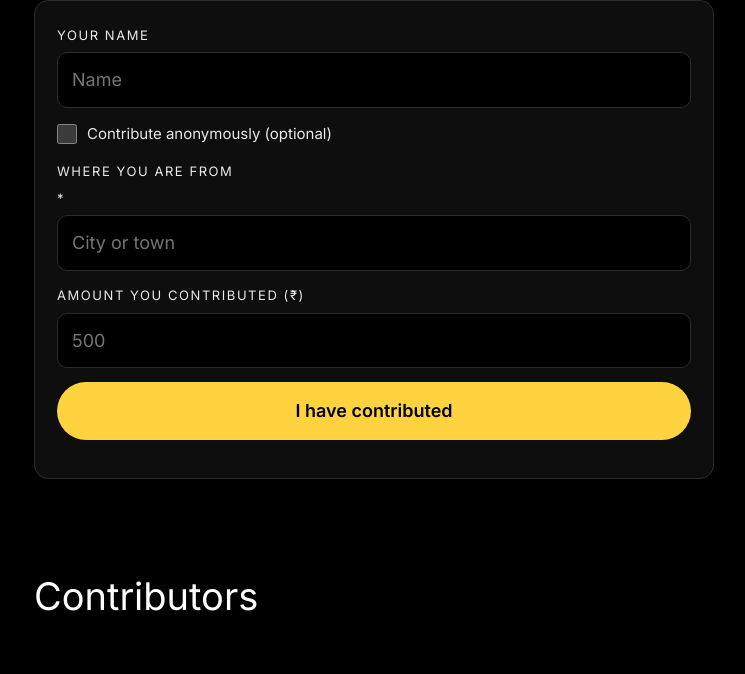
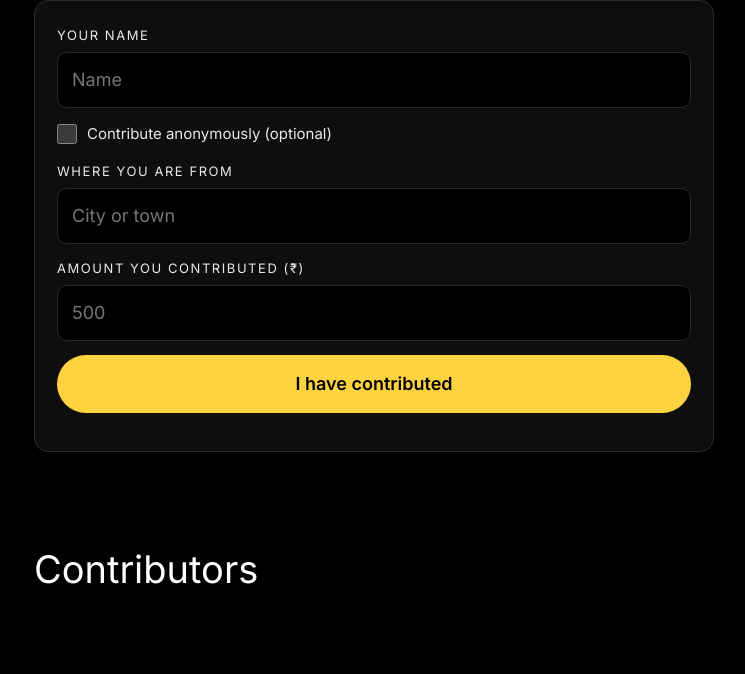
Before and after one commit to womenwalkatmidnight/Fundraiser, a plain HTML site: page index.html in a window 1280 px wide. Shown: the part 8272-8946 px from the top of the page, without its empty margins (266-1011 px from the left). Drawn offline with Linux system fonts and the light colour scheme; no server answers; a web font is replaced by a local one.

Commit message:
Update index.html

```diff
--- a/index.html
+++ b/index.html
@@ -414,7 +414,7 @@ function page(s){
     <form class="upi" id="upi-form" autocomplete="off">
       <label>Your name<input id="u-name" type="text" placeholder="Name" maxlength="40" required></label>
       <label class="anon"><input id="u-anon" type="checkbox"> Contribute anonymously (optional)</label>
-      <label>Where you are from <span class="req" aria-hidden="true">*</span><input id="u-place" type="text" placeholder="City or town" minlength="2" maxlength="40" required></label>
+      <label>Where you are from<input id="u-place" type="text" placeholder="City or town" minlength="2" maxlength="40" required></label>
       <label>Amount you contributed (\u20b9)<input id="u-amt" type="number" inputmode="numeric" min="1" step="1" placeholder="500" required></label>
       <button class="pay" type="submit">I have contributed</button>
       <p class="hint" id="u-msg" role="status"></p>
```
